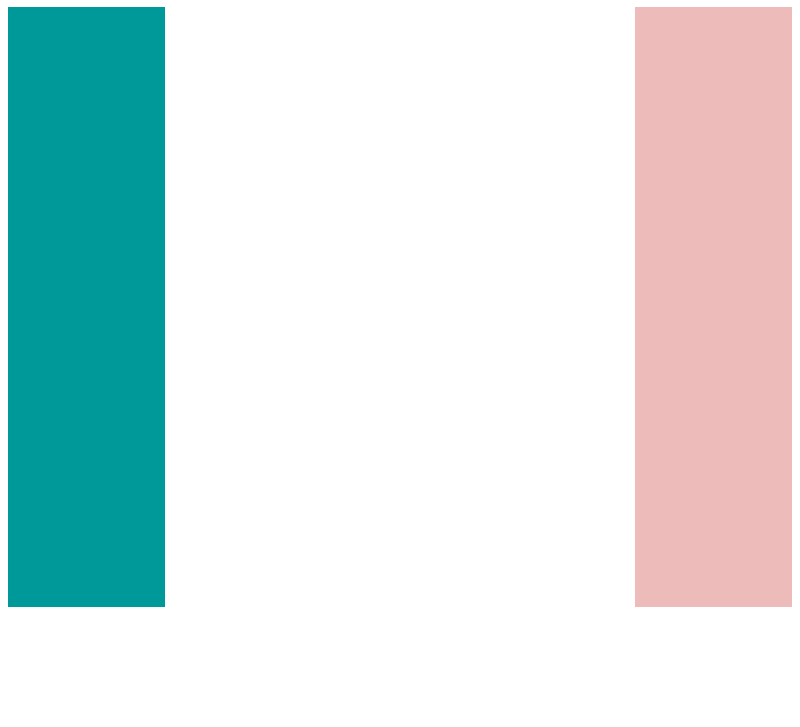
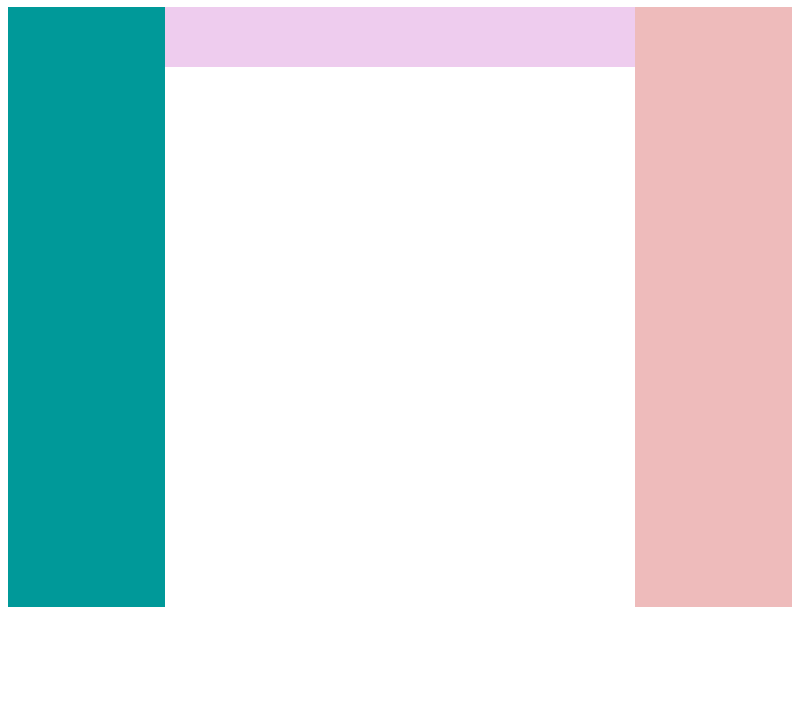
Before and after one commit to dynamonda/graphdb, an Electron app: page electron/index.html in a window 800 px wide. Shown: the part 73-800 px from the top of the page. Drawn offline with Linux system fonts and the light colour scheme.

Commit message:
Add devide center

```diff
--- a/electron/index.html
+++ b/electron/index.html
@@ -9,6 +9,7 @@
         <h1>Hello! GraphDB</h1>
         <div id='left-menu'></div>
         <div id='center'>
+            <div id='center-top'></div>
             <canvas id='canvas-field'></canvas>
         </div>
         <div id='right-menu'></div>
--- a/electron/style.css
+++ b/electron/style.css
@@ -12,6 +12,15 @@ div#center{
     float: left;
 }
 
+div#center-top{
+    height: 10%;
+    background-color: #ece;
+}
+
+canvas#canvas-field{
+    height: auto;
+}
+
 div#right-menu{
     background-color: #ebb;
     width: 20%;
```
